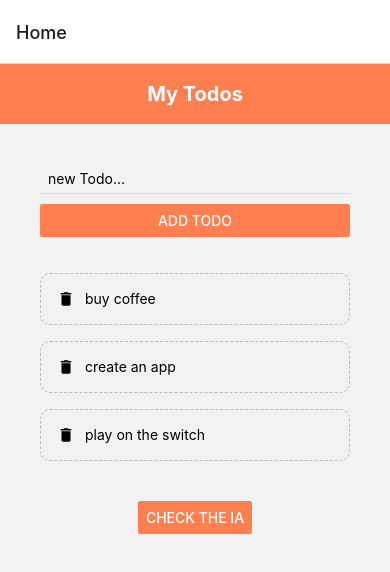
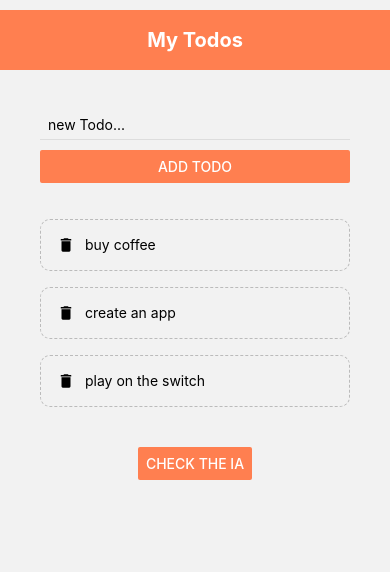
Before and after one commit to Hafidi23/Day-Planner, a React Native app: screen /Home in a window 390 px wide. Shown: the top 572 px of the page. Built offline with nearby package versions, Linux system fonts and the light colour scheme.

Commit message:
login page

```diff
--- a/App.tsx
+++ b/App.tsx
@@ -9,7 +9,7 @@ const Stack = createNativeStackNavigator();
 export default function App() {
   return (
     <NavigationContainer>
-      <Stack.Navigator>
+      <Stack.Navigator screenOptions={{ headerShown: false }}>
         <Stack.Screen name="Home" component={HomeScreen} />
         <Stack.Screen name="ChatPage" component={ChatPage} />
       </Stack.Navigator>
--- a/components/Header.tsx
+++ b/components/Header.tsx
@@ -10,6 +10,7 @@ export default function Header() {
 
 const styles = StyleSheet.create({
   Header: {
+    marginTop: 10,
     height: 60,
     paddingTop: 38,
     backgroundColor: "coral",
--- a/package.json
+++ b/package.json
@@ -10,16 +10,20 @@
   },
   "license": "MIT",
   "dependencies": {
-    "@expo/webpack-config": "^19.0.0",
+    "@expo/vector-icons": "^13.0.0",
+    "@expo/webpack-config": "^18.1.3",
     "@react-navigation/native": "^6.1.9",
     "@react-navigation/native-stack": "^6.9.15",
     "axios": "^1.5.1",
     "expo": "^49.0.16",
     "expo-status-bar": "~1.6.0",
+    "native-base": "^3.4.28",
+    "openai": "^4.12.4",
     "react": "18.2.0",
     "react-native": "0.72.6",
     "react-native-safe-area-context": "4.6.3",
     "react-native-screens": "~3.22.0",
+    "react-native-svg": "13.9.0",
     "react-native-web": "~0.19.6"
   },
   "devDependencies": {
--- a/screens/ChatPage.js
+++ b/screens/ChatPage.js
@@ -9,7 +9,7 @@ export default function ChatPage() {
         navigation.navigate("Home")
     }
     const [data, setData] = useState([]);
-    const apiKey = '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';
+    const apiKey = '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';
     const apiUrl = 'https://api.openai.com/v1/engines/text-davinci-002/completions';
     const [textInput, setTextInput] = useState('');
 
@@ -32,7 +32,6 @@ export default function ChatPage() {
         } catch (error) {
             if (error.response && error.response.status === 429) {
                 console.log('Rate limit exceeded. Waiting before making the next request...');
-                // Puoi gestire il rate limit qui, ad esempio, ritardando la prossima richiesta.
             } else {
                 console.error('Errore durante la richiesta:', error);
             }
```
Also changed, not shown: screens/LoginPage.js (added, +142 -0 lines), screens/SignupPage.tsx (added), 2 other files (tests, documents, lock files or other folders).
